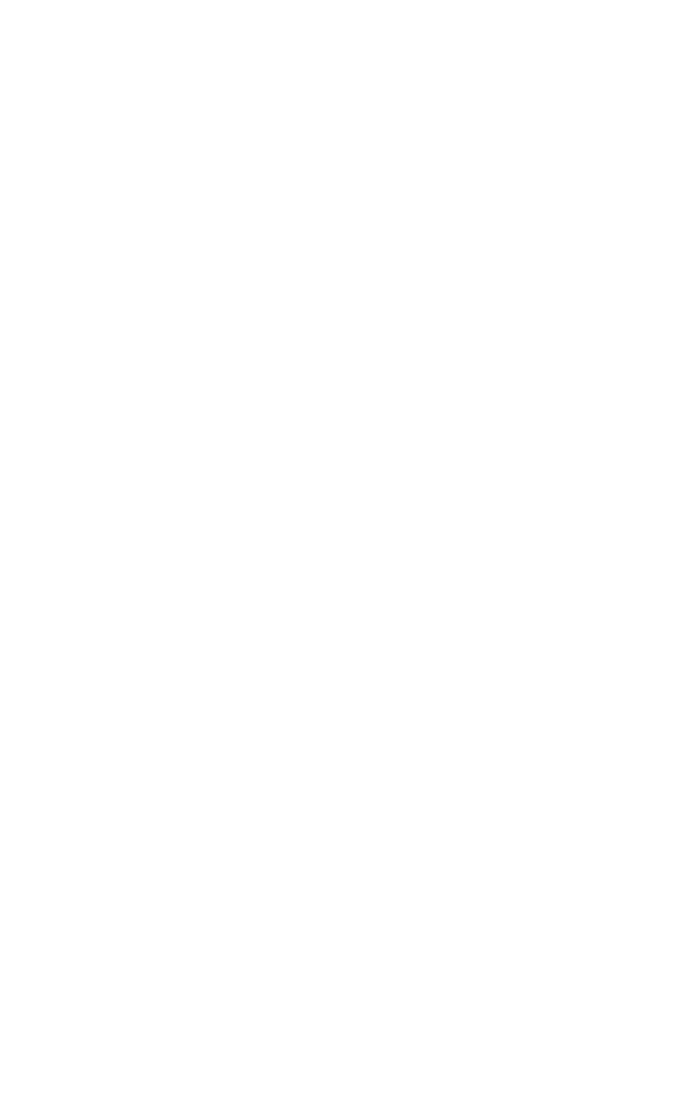
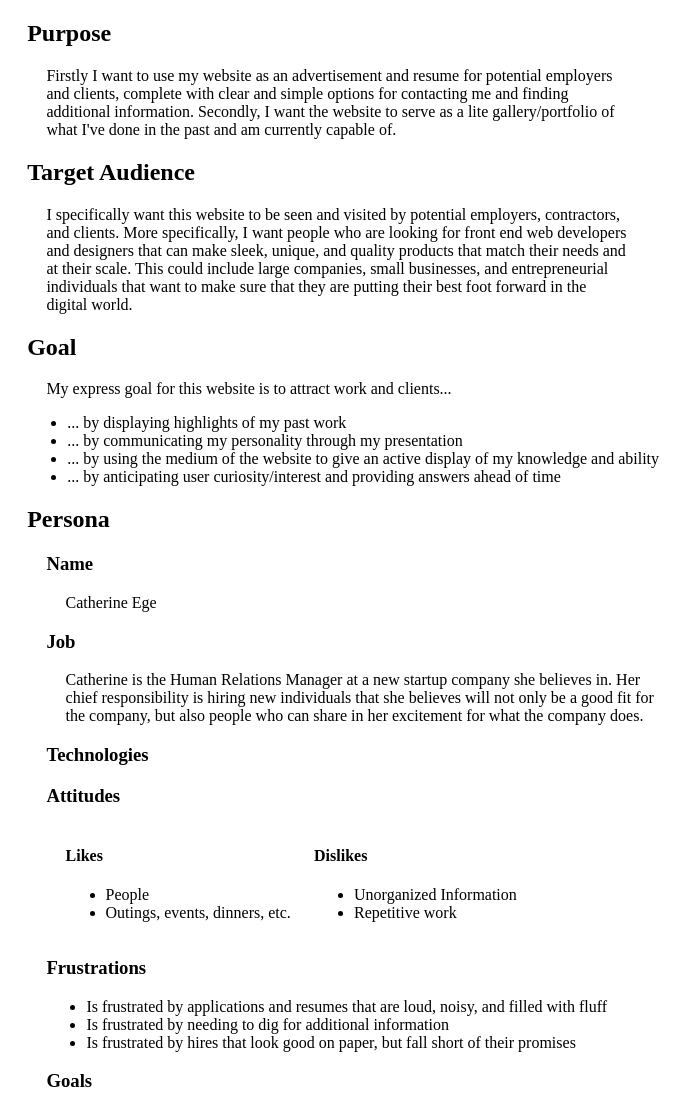
Before and after one commit to DestryU/destryU-pwp, a plain HTML site: page public_html/documentation/milestone-1.html in a window 1280 px wide. Shown: the whole page, without its empty margins (0-695 px from the left). Before the commit the page ends 800 px from the top, so only its background shows below. Drawn offline with Linux system fonts and the light colour scheme.

Commit message:
Added simple formatting styles; converted draft information to HTML formatting

```diff
--- a/public_html/documentation/milestone-1.html
+++ b/public_html/documentation/milestone-1.html
@@ -1,58 +1,88 @@
-<!---
-Purpose |
-Firstly I want to use my website as an advertisement and resume for potential employers and clients, complete with
-clear and simple options for contacting me and finding additional information. Secondly, I want the website to serve
-as a lite gallery/portfolio of what I've done in the past and am currently capable of.
+<!DOCTYPE HTML>
+<html lang="en">
 
--- -- -- -- --
+<head>
+    <meta charset="UTF-8">
+    <title></title>
+    <link rel="stylesheet" href="../../styles/styleBasic.css">
+</head>
 
-Target Audience |
-I specifically want this website to be seen and visited by potential employers, contractors, and clients. More
-specifically, I want people who are looking for front end web developers and designers that can make sleek, unique,
-and quality products that match their needs and at their scale. This could include large companies, small businesses,
-and entrepreneurial individuals that want to make sure that they are putting their best foot forward in the
-digital world.
+<body class="indent">
+    <div>
+        <div class="box">
+            <h2>Purpose</h2>
+            <p class="indent">
+                Firstly I want to use my website as an advertisement and resume for potential employers and clients,
+                complete with clear and simple options for contacting me and finding additional information. Secondly,
+                I want the website to serve as a lite gallery/portfolio of what I've done in the past and am currently
+                capable of.
+            </p>
 
--- -- -- -- --
+            <h2>Target Audience</h2>
+            <p class="indent">
+                I specifically want this website to be seen and visited by potential employers, contractors, and
+                clients. More specifically, I want people who are looking for front end web developers and designers
+                that can make sleek, unique, and quality products that match their needs and at their scale. This could
+                include large companies, small businesses, and entrepreneurial individuals that want to make sure that
+                they are putting their best foot forward in the digital world.
+            </p>
+        </div>
 
-Goal |
-My express goal for this website is to attract work and clients...
-    ... by displaying highlights of my past work
-    ... by communicating my personality through my presentation
-    ... by using the medium of the website to give an active display of my knowledge and ability
-    ... by anticipating user curiosity/interest and providing answers ahead of time
+        <div>
+            <h2>Goal</h2>
+            <p class="indent">
+                My express goal for this website is to attract work and clients...
+            </p>
+            <ul>
+                <li>... by displaying highlights of my past work</li>
+                <li>... by communicating my personality through my presentation</li>
+                <li>... by using the medium of the website to give an active display of my knowledge and ability</li>
+                <li>... by anticipating user curiosity/interest and providing answers ahead of time</li>
+            </ul>
+        </div>
 
-== == == == ==
+        <div>
+            <h2>Persona</h2>
+            <div class="indent">
+                <h3>Name</h3>
+                <p class="indent">Catherine Ege</p>
 
-Persona |
+                <h3>Job</h3>
+                <p class="box indent">
+                    Catherine is the Human Relations Manager at a new startup company she believes in. Her chief
+                    responsibility is hiring new individuals that she believes will not only be a good fit for the
+                    company, but also people who can share in her excitement for what the company does.
+                </p>
+                <h3>Technologies</h3>
+                <h3>Attitudes</h3>
+                <div class="setInline indent">
+                    <h4>Likes</h4>
+                    <ul>
+                        <li>People</li>
+                        <li>Outings, events, dinners, etc.</li>
+                    </ul>
+                </div>
+                <div class="setInline indent">
+                    <h4>Dislikes</h4>
+                    <ul>
+                        <li>Unorganized Information</li>
+                        <li>Repetitive work</li>
+                    </ul>
+                </div>
+                <h3>Frustrations</h3>
+                <ul>
+                    <li>Is frustrated by applications and resumes that are loud, noisy, and filled with fluff</li>
+                    <li>Is frustrated by needing to dig for additional information</li>
+                    <li>Is frustrated by hires that look good on paper, but fall short of their promises</li>
+                </ul>
+                <h3>Goals</h3>
+            </div>
 
-Name:
-Catherine Ege
-
-Job:
-Catherine is the Human Relations Manager at a new startup company she believes in. Her chief responsibility is hiring
-new individuals that she believes will not only be a good fit for the company, but also people who can share in her
-excitement for what the company does.
+        </div>
+    </div>
 
 
-Technologies:
+</body>
 
 
-Attitudes |
-Likes:
-    - People
-    - Outings, events, dinners, etc.
-Dislikes:
-    - Unorganized Information
-    - Repetitive work
-
-
-Frustrations:
-    - Is frustrated by applications and resumes that are loud, noisy, and filled with fluff
-    - Is frustrated by needing to dig for additional information
-    - Is frustrated by hires that look good on paper, but fall short of their promises
-
-
-Goals:
-
---->
+</html>
--- /dev/null
+++ b/styles/styleBasic.css
@@ -0,0 +1,9 @@
+.box {
+    width: 600px
+}
+.indent {
+    padding-left: 1.2em;
+}
+.setInline {
+    display: inline-block;
+}
```
